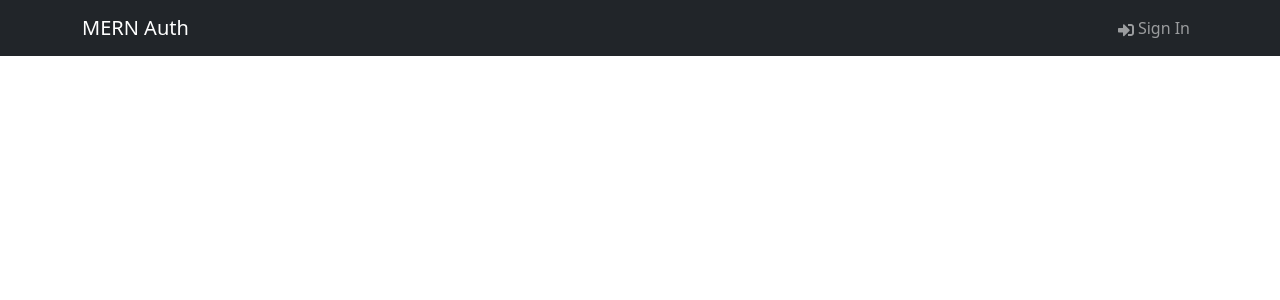
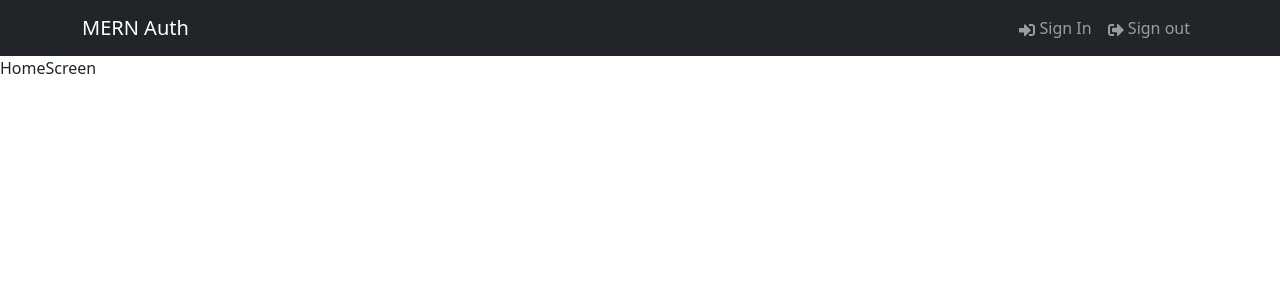
Before and after one commit to AkinolaAdewole/MERN-Auth, a React (Create React App) app in the folder frontend/: page / in a window 1280 px wide. Shown: the top 300 px of the page. Built offline with nearby package versions, Linux system fonts and the light colour scheme.

Commit message:
React Typescript and Vite

```diff
--- a/frontend/package.json
+++ b/frontend/package.json
@@ -17,6 +17,7 @@
     "react-icons": "^4.10.1",
     "react-redux": "^8.1.2",
     "react-router-bootstrap": "^0.26.2",
+    "react-router-dom": "^6.14.2",
     "react-scripts": "5.0.1",
     "typescript": "^4.9.5",
     "web-vitals": "^2.1.4"
--- a/frontend/src/App.tsx
+++ b/frontend/src/App.tsx
@@ -1,12 +1,12 @@
 import React from 'react';
-import logo from './logo.svg';
-import './App.css';
 import Header from './components/Header';
+import HomeScreen from './screens/HomeScreen';
 
 function App() {
   return (
     <>
       <Header/>
+      <HomeScreen/>
     </>
   );
 }
--- a/frontend/src/components/Header.tsx
+++ b/frontend/src/components/Header.tsx
@@ -2,7 +2,6 @@ import React from 'react'
 import { Navbar, Nav, Container, NavDropdown } from 'react-bootstrap';
 import { FaSignInAlt, FaSignOutAlt } from 'react-icons/fa';
 import { LinkContainer } from 'react-router-bootstrap';
-import {Link} from 'react-router-dom'
 
 
 
@@ -20,6 +19,10 @@ const Header = () => {
                     <Nav.Link href='/login'>
                         <FaSignInAlt/> Sign In
                     </Nav.Link>
+
+                    <Nav.Link href='/register'>
+                      <FaSignOutAlt/> Sign out
+                    </Nav.Link>
                 </Nav>
               </Navbar.Collapse>
             </Container>
--- /dev/null
+++ b/frontend/src/screens/HomeScreen.tsx
@@ -0,0 +1,9 @@
+import React from 'react'
+
+const HomeScreen = () => {
+  return (
+    <div>HomeScreen</div>
+  )
+}
+
+export default HomeScreen
```
Lines whose indentation alone changed are shown as unchanged.
